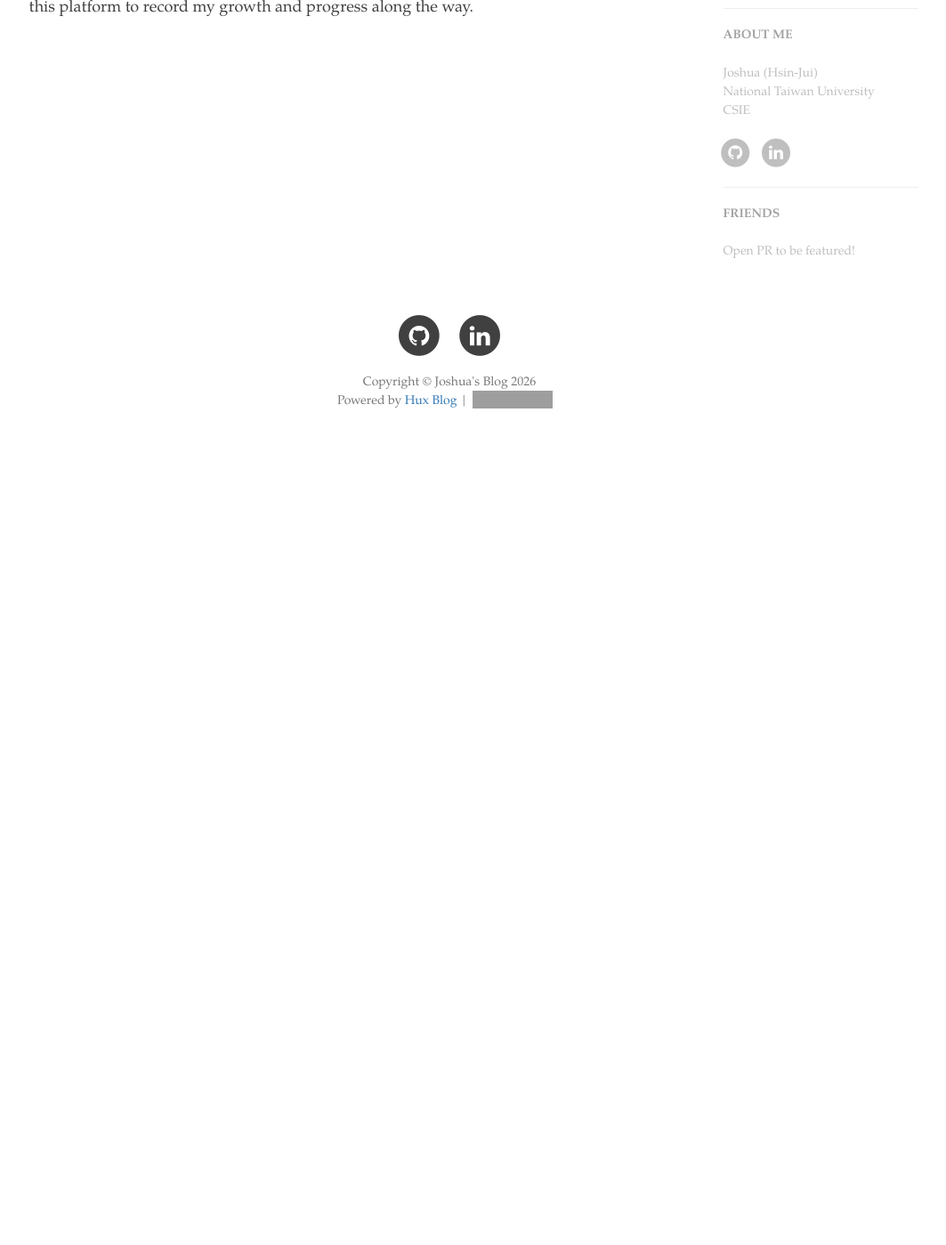
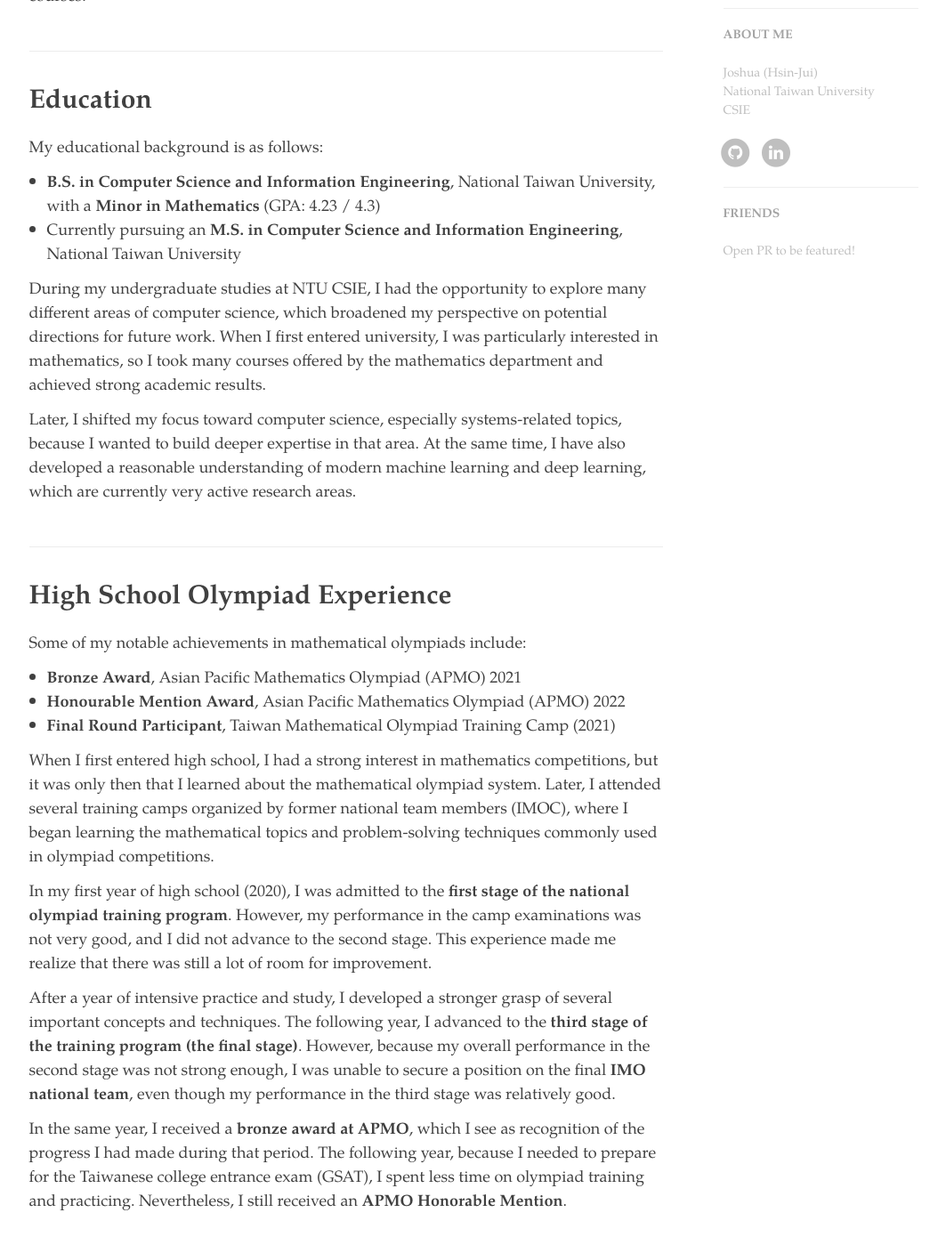
Before and after one commit to joshuachen0213/joshuachen0213.github.io, a Jekyll site: the page built from about.html, in a window 1280 px wide and 1400 px high, scrolled down 621 px. Shown: the whole window at 89% size, without its empty margins (135-1198 px from the left). Built offline with Jekyll 4.4.1, drawn with Linux system fonts in a browser that asks for light colours; nearby versions of some CDN libraries; comment, search, counter and statistics services are not loaded; before the commit the page ends 1145 px from its top, so only the background shows below that; some of the changed text lies outside the part shown; grey boxes are pictures that could not be loaded.

Commit message:
update about page

```diff
--- a/_includes/about/en.md
+++ b/_includes/about/en.md
@@ -1,3 +1,28 @@
-Hi, I’m Joshua (Hsin-Jui Chen, 陳信睿), a student in the Department of Computer Science at National Taiwan University with a minor in Mathematics.
+I am **Hsin-Jui Chen**. This blog is mainly used to record my learning journey and personal growth. Most of the content consists of notes and reflections from courses I have taken at university, along with some personal notes I have written. Some of these notes are related to mathematical olympiads, while others cover topics from undergraduate mathematics courses.
 
-This blog is my space to document and share my learning journey through university. With so much to explore in the fields of computer science and mathematics, I hope to use this platform to record my growth and progress along the way.
+## Education
+
+My educational background is as follows:
+
+* **B.S. in Computer Science and Information Engineering**, National Taiwan University, with a **Minor in Mathematics** (GPA: 4.23 / 4.3)
+* Currently pursuing an **M.S. in Computer Science and Information Engineering**, National Taiwan University
+
+During my undergraduate studies at NTU CSIE, I had the opportunity to explore many different areas of computer science, which broadened my perspective on potential directions for future work. When I first entered university, I was particularly interested in mathematics, so I took many courses offered by the mathematics department and achieved strong academic results.
+
+Later, I shifted my focus toward computer science, especially systems-related topics, because I wanted to build deeper expertise in that area. At the same time, I have also developed a reasonable understanding of modern machine learning and deep learning, which are currently very active research areas.
+
+## High School Olympiad Experience
+
+Some of my notable achievements in mathematical olympiads include:
+
+* **Bronze Award**, Asian Pacific Mathematics Olympiad (APMO) 2021
+* **Honourable Mention Award**, Asian Pacific Mathematics Olympiad (APMO) 2022
+* **Final Round Participant**, Taiwan Mathematical Olympiad Training Camp (2021)
+
+When I first entered high school, I had a strong interest in mathematics competitions, but it was only then that I learned about the mathematical olympiad system. Later, I attended several training camps organized by former national team members (IMOC), where I began learning the mathematical topics and problem-solving techniques commonly used in olympiad competitions.
+
+In my first year of high school (2020), I was admitted to the **first stage of the national olympiad training program**. However, my performance in the camp examinations was not very good, and I did not advance to the second stage. This experience made me realize that there was still a lot of room for improvement.
+
+After a year of intensive practice and study, I developed a stronger grasp of several important concepts and techniques. The following year, I advanced to the **third stage of the training program (the final stage)**. However, because my overall performance in the second stage was not strong enough, I was unable to secure a position on the final **IMO national team**, even though my performance in the third stage was relatively good.
+
+In the same year, I received a **bronze award at APMO**, which I see as recognition of the progress I had made during that period. The following year, because I needed to prepare for the Taiwanese college entrance exam (GSAT), I spent less time on olympiad training and practicing. Nevertheless, I still received an **APMO Honorable Mention**.
--- a/_includes/about/zh.md
+++ b/_includes/about/zh.md
@@ -1 +1,24 @@
-我是陳信睿，現在正就讀於國立臺灣大學資訊工程學系，輔系數學系。這個部落格用於紀錄我的學習及成長歷程，在資訊及數學領域中，我還有很多需要探索的部份，希望以此平台紀錄我的成長。
+我是陳信睿。這個部落格主要用來記錄我的學習與成長歷程，內容多半是我在學校修課時學到的知識與心得，也包含一些自己整理的筆記。其中有些與數學奧林匹亞相關，也有部分是大學數學課程的筆記。
+
+## 學歷
+
+以下為我的學歷：
+- 國立臺灣大學資訊工程學系畢業，輔系數學系，畢業 GPA 為 4.23 / 4.3
+- 目前就讀於國立臺灣大學資訊工程學系碩士班
+
+在臺大資工就讀期間，我接觸並認識了許多不同領域的知識，也因此對未來可能投入的方向有更廣的想像。大一剛入學時，我對數學特別有興趣，因此修了不少數學系的課程，也取得了不錯的成績。後來因為希望在資訊領域（尤其是系統相關方向）有更深入的能力，修課的重心逐漸轉向系統相關課程。同時，我對當前相當熱門的機器學習與深度學習領域也有一定程度的接觸與了解。
+
+## 高中奧林匹亞經歷
+
+以下為我在奧林匹亞競賽中的主要成績：
+- 2021 年亞太數學奧林匹亞銅牌
+- 2022 年亞太數學奧林匹亞榮譽獎
+- 2021 年數學奧林匹亞選訓營第三階段
+
+剛進入高中時，我一直對數學競賽抱有興趣，但也是到了高中之後才真正知道「數學奧林匹亞」這個競賽體系。後來我參加了一些由前國手舉辦的營隊（IMOC），逐漸接觸並學習這個競賽中常見的數學知識與解題方法。
+
+在高一（2020 年）時，我成功進入第一階段選訓營。不過在營隊中的各次考試表現都不太理想，最終也沒有進入第二階段選訓營。這段經驗讓我意識到自己還有許多需要加強的地方。
+
+經過一年的練習與學習後，我對一些重要的觀念與解題技巧有了更好的掌握。隔年我順利進入第三階段選訓營（最後一階段），但由於在第二階段的整體表現並不突出，即使在第三階段的表現相對不錯，仍然沒有取得最終代表隊（IMO）的資格。同一年我在 APMO 獲得銅牌，對我來說也算是對那段時間努力的一種肯定。再隔一年因為需要準備學測，沒有再投入太多時間在競賽訓練上，但仍然獲得了 APMO 的榮譽獎。
+
+<!-- ## 實驗室經歷 -->
```
